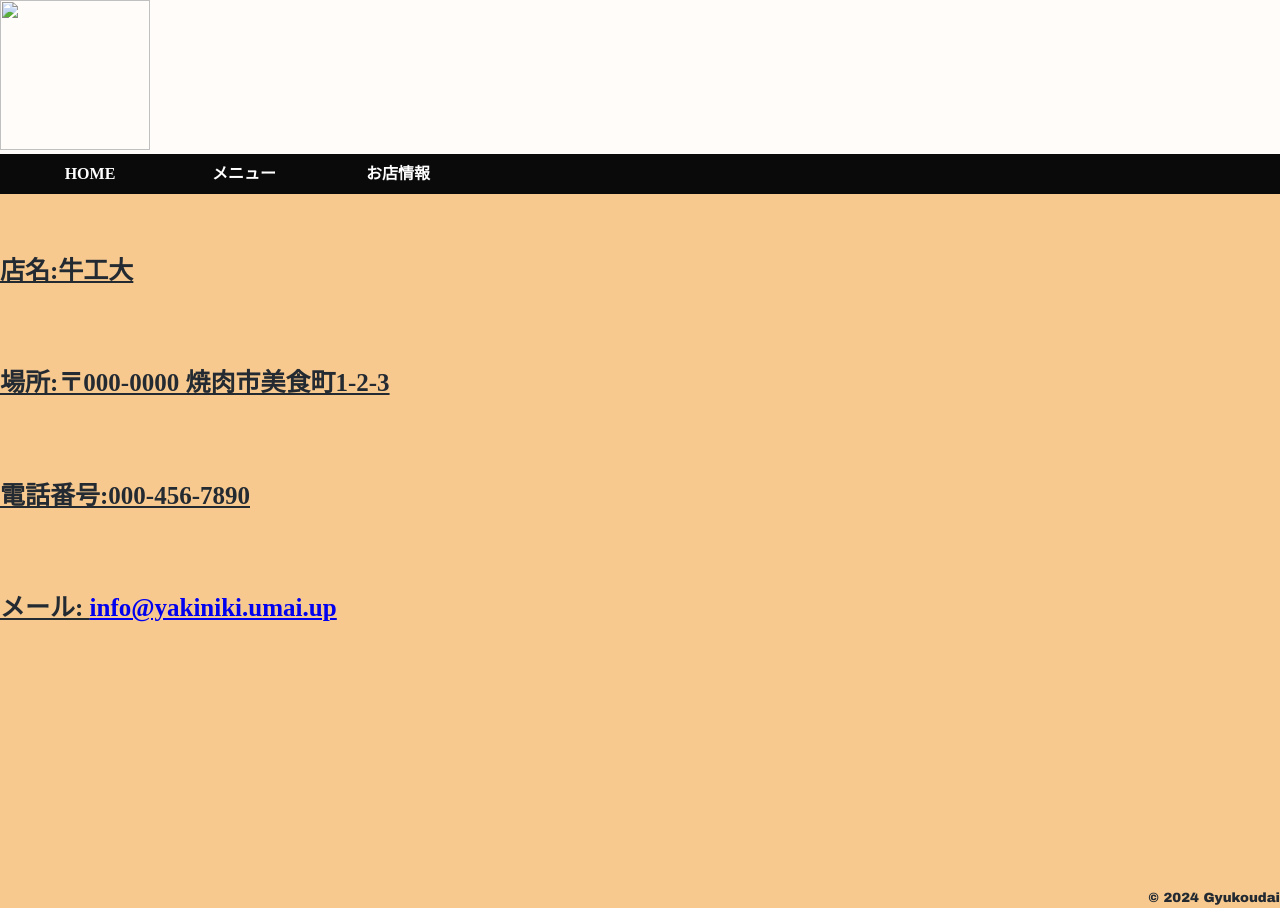
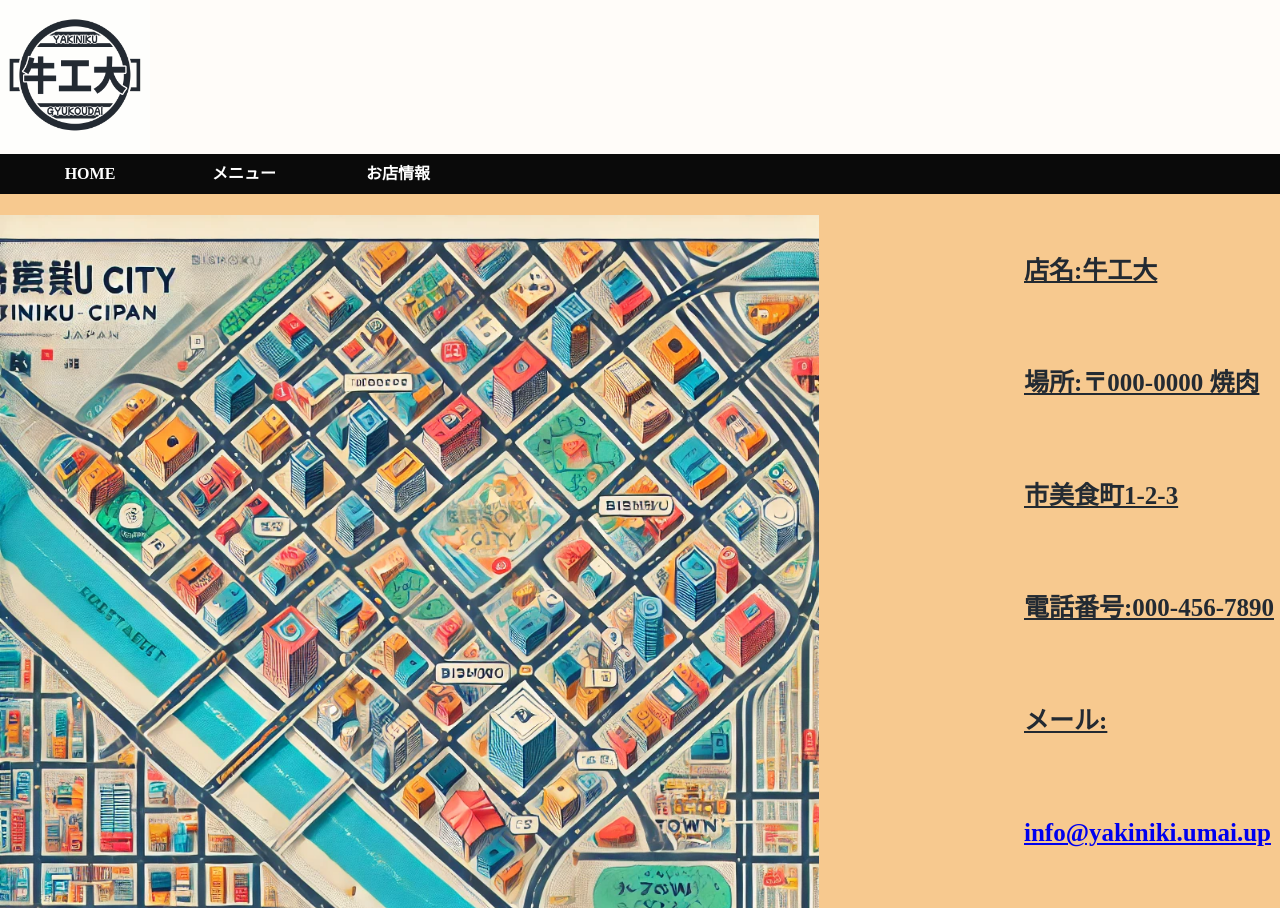
Before and after one commit to taitai128/2024VC, a plain HTML site: page kadai6/info.html in a window 1280 px wide. Shown: the top 908 px of the page. Drawn offline with Linux system fonts and the light colour scheme.

Commit message:
Update info.html

```diff
--- a/kadai6/info.html
+++ b/kadai6/info.html
@@ -48,7 +48,7 @@
 </head>
 
 <body>
-	<div class="Title"><img src="素材/images/Logo.jpg" width="150" height="150" alt=""/></div>
+	<div class="Title"><img src="images/Logo.jpg" width="150" height="150" alt=""/></div>
 
 	<ul class="ddmenu">
  		<li><a href="index.html">HOME</a></li>
@@ -57,7 +57,7 @@
 	</ul>
 
 <div class="info">
-  <h1><img src="素材/images/Map.jpg" width="80%" alt=""/></h1>
+  <h1><img src="images/Map.jpg" width="80%" alt=""/></h1>
 	<h2>
 		店名:牛工大<br>
 		場所:〒000-0000 焼肉市美食町1-2-3<br>
```
